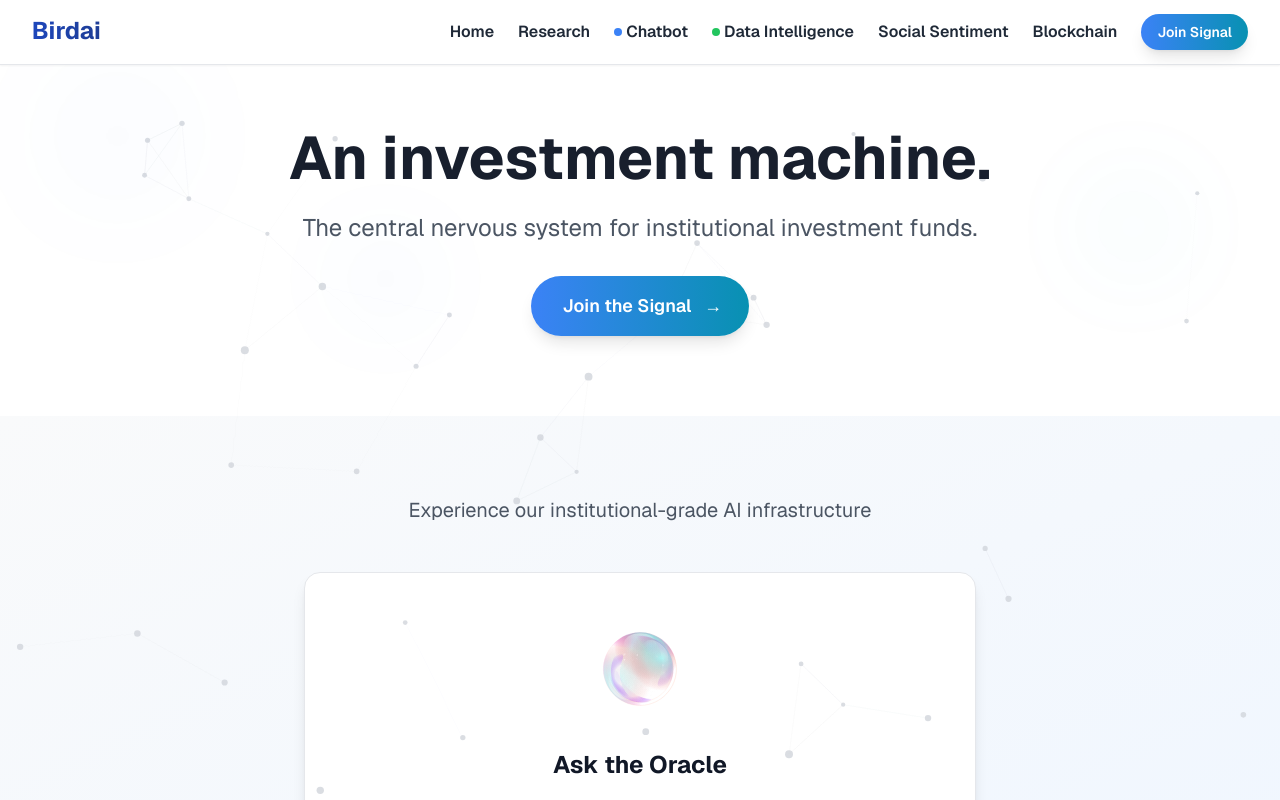
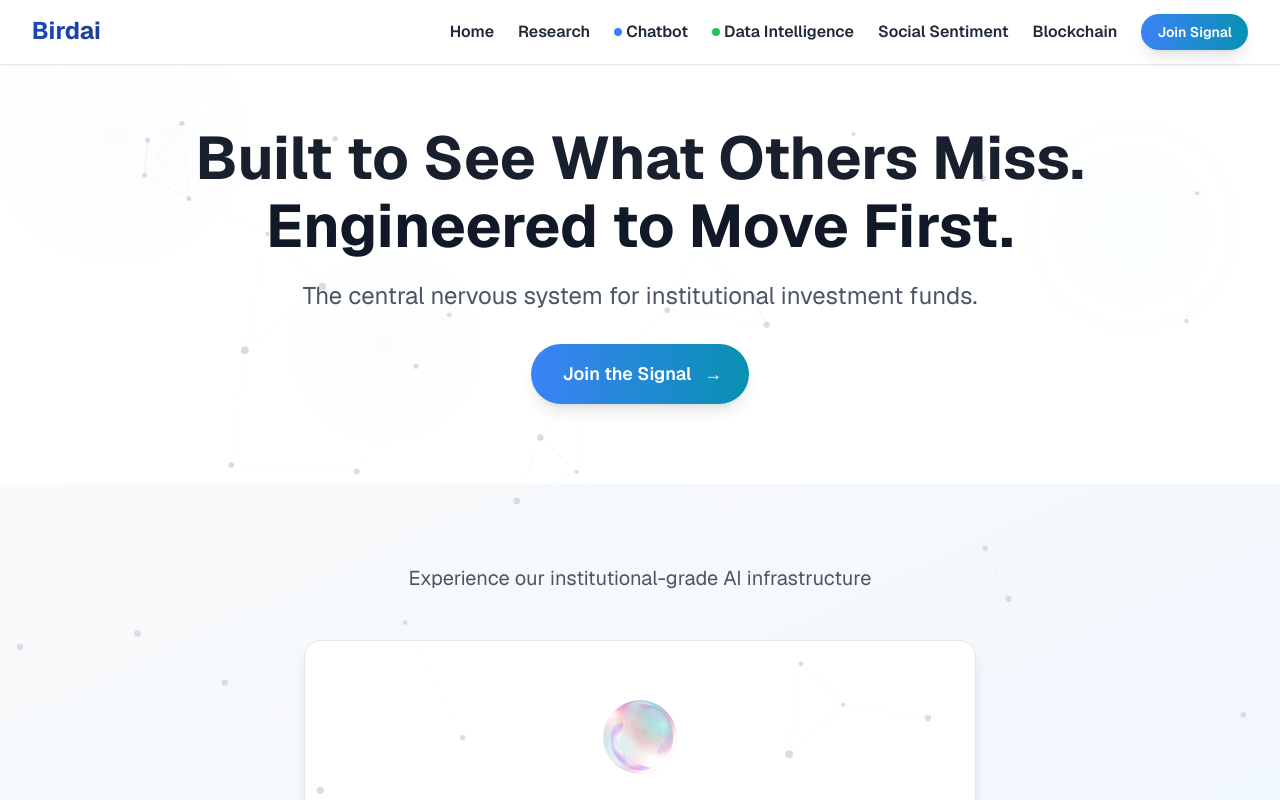
Before and after one commit to Kfar19/CursorWeb, a Next.js app: page / in a window 1280 px wide. Shown: the top 800 px of the page. Built offline with nearby package versions, Linux system fonts and the light colour scheme; no server answers.

Commit message:
Update hero headline to 'Built to See What Others Miss. Engineered to Move First.'

```diff
--- a/src/app/page.tsx
+++ b/src/app/page.tsx
@@ -1147,7 +1147,16 @@ export default function Home() {
               }}
               transition={{ duration: 4, repeat: Infinity, ease: "easeInOut" }}
             >
-              An investment machine.
+              Built to See What Others Miss.
+            </motion.span>
+            <motion.span
+              className="block text-gray-900 relative mt-2"
+              animate={{
+                opacity: [0.8, 1, 0.8],
+              }}
+              transition={{ duration: 4, repeat: Infinity, ease: "easeInOut", delay: 0.5 }}
+            >
+              Engineered to Move First.
             </motion.span>
           </motion.h1>
 
```
